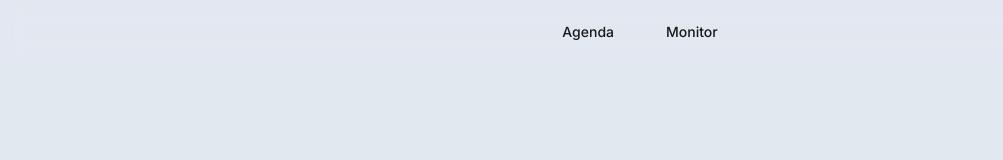
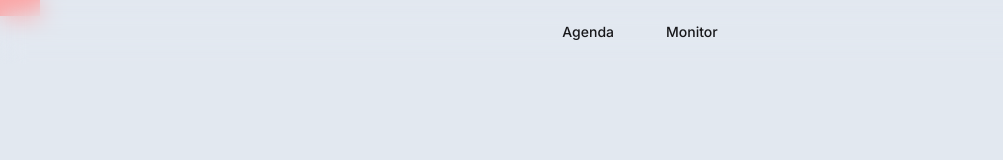
Before and after one commit to sreynosogaci/monitor-quirofano, a Next.js app: page / in a window 1280 px wide. Shown: the top 160 px of the page, without its empty margins (0-1003 px from the left). Built offline with nearby package versions, Linux system fonts and the light colour scheme.

Commit message:
Sigo con cambios en navbar

```diff
--- a/src/components/nav-bar.tsx
+++ b/src/components/nav-bar.tsx
@@ -65,9 +65,9 @@ export const NavBar = ({ dynamic }: { dynamic?: boolean }) => {
     return (
         <>
             { dynamic ? (
-                <div className='absolute mx-auto h-nav-bar-height w-full group'>
+                <div className='absolute top-0 left-[50vw - ] z-50 h-4 group w-10 bg-red-300 '>
                     <InternalNavBar
-                        className='opacity-0 translate-y-[-5px] group-hover:opacity-100 group-hover:translate-y-0'
+                        className='opacity-0 translate-y-[-64px] group-hover:opacity-100 group-hover:translate-y-0 left-0'
                     />
                 </div>
             ) : (
```
